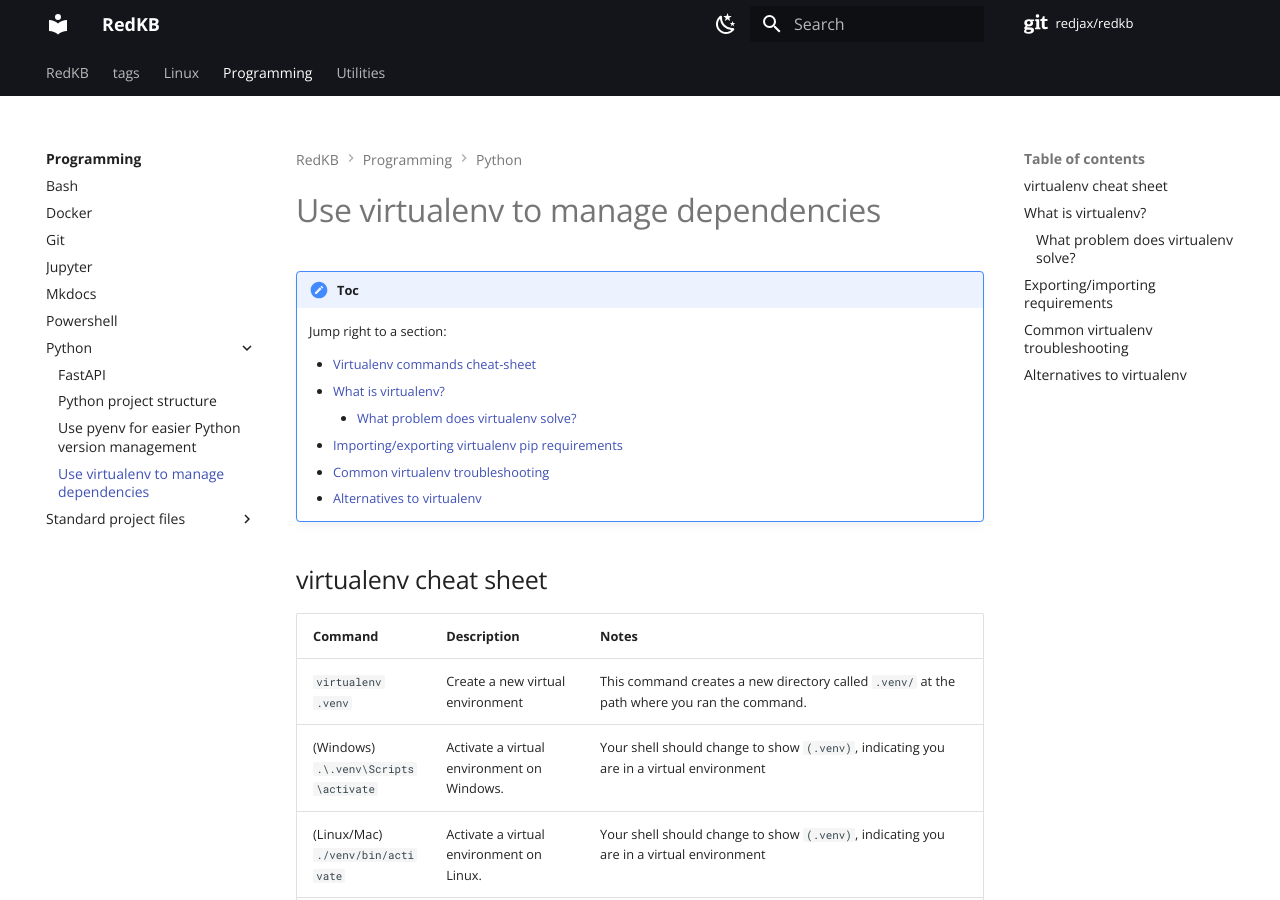
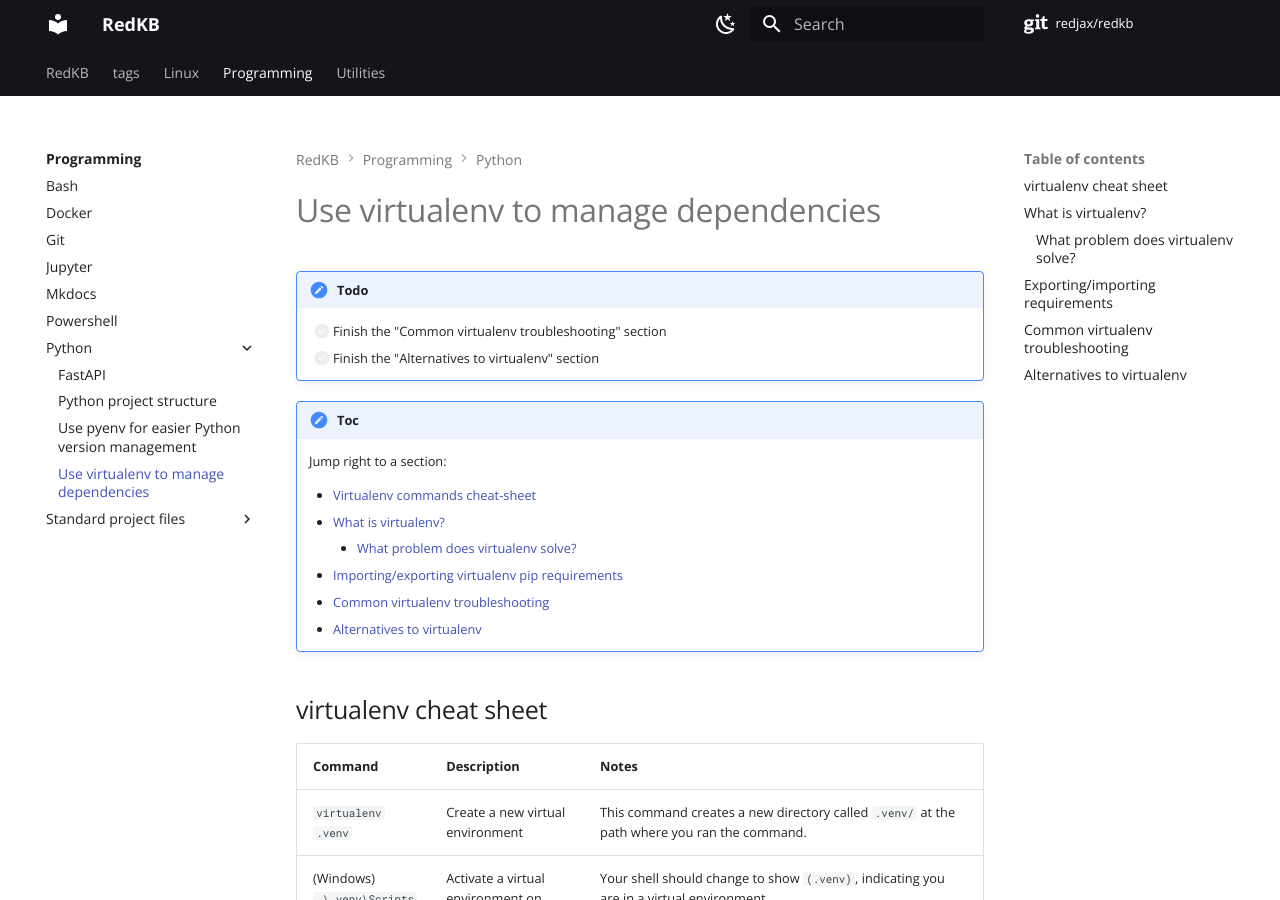
Before and after one commit to redjax/redkb, an MkDocs documentation site: the page built from docs/programming/python/virtualenv.md, in a window 1280 px wide and 900 px high. Built offline with MkDocs 1.6.1 and Material for MkDocs 9.7.7, drawn with Linux system fonts in a browser that asks for light colours; comment, search, counter and statistics services are not loaded.

Commit message:
Add TODO to top of virtualenv

```diff
--- a/docs/programming/python/virtualenv.md
+++ b/docs/programming/python/virtualenv.md
@@ -1,4 +1,9 @@
 # Use virtualenv to manage dependencies
+
+!!! TODO
+
+    - [ ] Finish the "Common virtualenv troubleshooting" section
+    - [ ] Finish the "Alternatives to virtualenv" section
 
 !!! ToC
 
```
